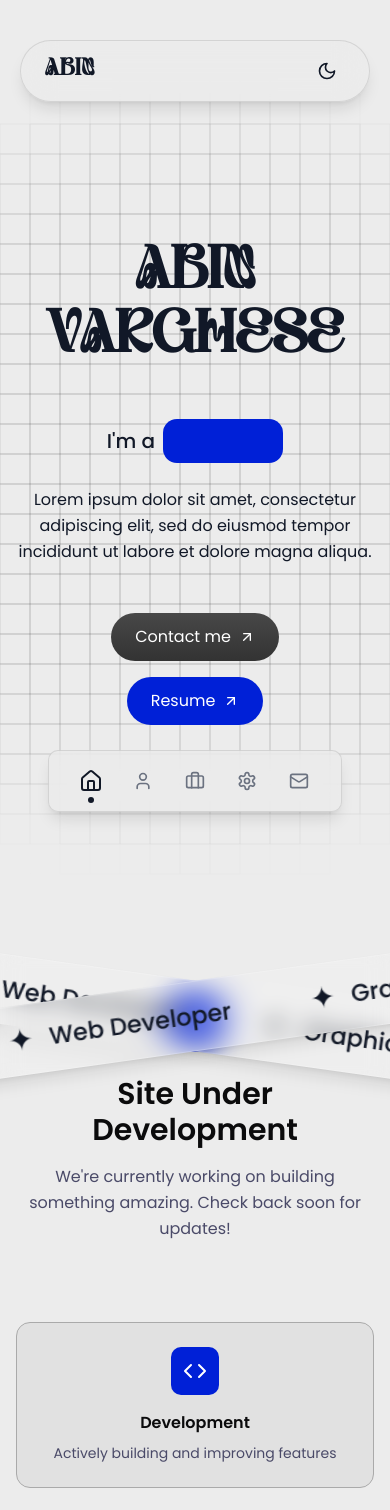
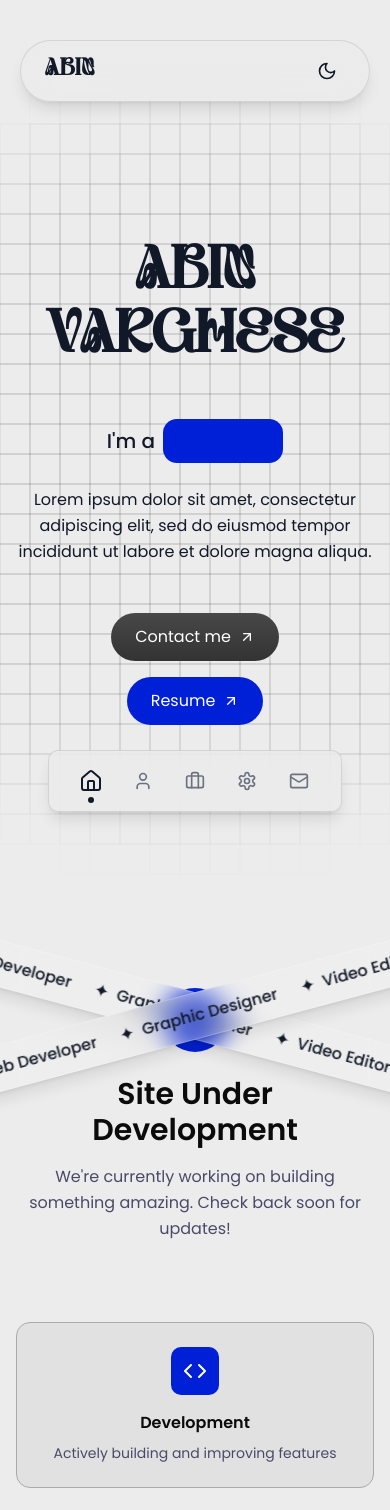
Before and after one commit to AbinVarghexe/Portfolio-2025, a Next.js app: page / in a window 390 px wide. Shown: the top 1510 px of the page. Built offline with nearby package versions, Linux system fonts and the light colour scheme; a web font is replaced by a local one.

Commit message:
feat: Implement responsive rotation for ScrollingBanner and handle window resize events

```diff
--- a/src/components/ui/ScrollingBanner.tsx
+++ b/src/components/ui/ScrollingBanner.tsx
@@ -66,9 +66,11 @@ export const ScrollingBanner = ({
     const topWidth = topContent.scrollWidth / 4;
     const bottomWidth = bottomContent.scrollWidth / 4;
 
-    // Set initial positions and rotation (fixed rotation)
-    gsap.set(topBanner, { rotation: 8 });
-    gsap.set(bottomBanner, { rotation: -8 });
+    // Set initial positions and rotation (responsive rotation - only change for mobile)
+    const isMobile = window.innerWidth < 768;
+    const rotationAngle = isMobile ? 15 : 8; // Keep 8deg for desktop, 15deg for mobile
+    gsap.set(topBanner, { rotation: rotationAngle });
+    gsap.set(bottomBanner, { rotation: -rotationAngle });
 
     // Text scroll triggered by scroll - Top content moves left with infinite loop
     gsap.to(topContent, {
@@ -101,8 +103,19 @@ export const ScrollingBanner = ({
       }
     );
 
+    // Handle window resize to update rotation
+    const handleResize = () => {
+      const isMobile = window.innerWidth < 768;
+      const rotationAngle = isMobile ? 15 : 8;
+      gsap.set(topBanner, { rotation: rotationAngle });
+      gsap.set(bottomBanner, { rotation: -rotationAngle });
+    };
+
+    window.addEventListener('resize', handleResize);
+
     return () => {
       ScrollTrigger.getAll().forEach((trigger) => trigger.kill());
+      window.removeEventListener('resize', handleResize);
     };
   }, [items, speed]);
 
@@ -112,10 +125,9 @@ export const ScrollingBanner = ({
   return (
     <div
       ref={bannerRef}
-      className={`absolute top-1/2 left-0 right-0 w-full pointer-events-none ${className}`}
+      className={`absolute top-1/2 left-0 right-0 w-full pointer-events-none h-[120px] md:h-[200px] ${className}`}
       style={{
         zIndex: 40,
-        height: '200px',
         transform: 'translateY(-50%)',
       }}
     >
@@ -124,7 +136,7 @@ export const ScrollingBanner = ({
         ref={topBannerRef}
         className="absolute top-1/2 left-1/2 w-[150%] overflow-hidden backdrop-blur-md shadow-lg"
         style={{
-          transform: 'translate(-50%, -50%) rotateZ(8deg)',
+          transform: 'translate(-50%, -50%)',
           transformOrigin: 'center center',
           backgroundColor: isLightMode ? 'rgba(255, 255, 255, 0.1)' : 'rgba(0, 0, 0, 0.1)',
           borderTop: `1px solid ${isLightMode ? 'rgba(255, 255, 255, 0.2)' : 'rgba(0, 0, 0, 0.2)'}`,
@@ -133,11 +145,11 @@ export const ScrollingBanner = ({
       >
         <div
           ref={topContentRef}
-          className="inline-flex items-center px-8 py-4 font-medium text-2xl whitespace-nowrap will-change-transform"
+          className="inline-flex items-center px-4 py-2 md:px-8 md:py-4 font-medium text-base md:text-2xl whitespace-nowrap will-change-transform"
         >
           {duplicatedItems.map((item, index) => (
-            <span key={`top-${index}`} className="inline-flex items-center mx-8" style={{ color: isLightMode ? '#111827' : '#ffffff' }}>
-              <span className="text-3xl mx-4" style={{ color: isLightMode ? '#111827' : '#ffffff' }}>✦</span>
+            <span key={`top-${index}`} className="inline-flex items-center mx-2 md:mx-8" style={{ color: isLightMode ? '#111827' : '#ffffff' }}>
+              <span className="text-lg md:text-3xl mx-2 md:mx-4" style={{ color: isLightMode ? '#111827' : '#ffffff' }}>✦</span>
               {item}
             </span>
           ))}
@@ -149,7 +161,7 @@ export const ScrollingBanner = ({
         ref={bottomBannerRef}
         className="absolute top-1/2 left-1/2 w-[150%] overflow-hidden backdrop-blur-md shadow-lg"
         style={{
-          transform: 'translate(-50%, -50%) rotateZ(-8deg)',
+          transform: 'translate(-50%, -50%)',
           transformOrigin: 'center center',
           backgroundColor: isLightMode ? 'rgba(255, 255, 255, 0.1)' : 'rgba(0, 0, 0, 0.1)',
           borderTop: `1px solid ${isLightMode ? 'rgba(255, 255, 255, 0.2)' : 'rgba(0, 0, 0, 0.2)'}`,
@@ -158,12 +170,12 @@ export const ScrollingBanner = ({
       >
         <div
           ref={bottomContentRef}
-          className="inline-flex items-center px-8 py-4 font-medium text-2xl whitespace-nowrap will-change-transform"
+          className="inline-flex items-center px-4 py-2 md:px-8 md:py-4 font-medium text-base md:text-2xl whitespace-nowrap will-change-transform"
           style={{ color: isLightMode ? '#111827' : '#ffffff' }}
         >
           {duplicatedItems.map((item, index) => (
-            <span key={`bottom-${index}`} className="inline-flex items-center mx-8" style={{ color: isLightMode ? '#111827' : '#ffffff' }}>
-              <span className="text-3xl mx-4" style={{ color: isLightMode ? '#111827' : '#ffffff' }}>✦</span>
+            <span key={`bottom-${index}`} className="inline-flex items-center mx-2 md:mx-8" style={{ color: isLightMode ? '#111827' : '#ffffff' }}>
+              <span className="text-lg md:text-3xl mx-2 md:mx-4" style={{ color: isLightMode ? '#111827' : '#ffffff' }}>✦</span>
               {item}
             </span>
           ))}
```
